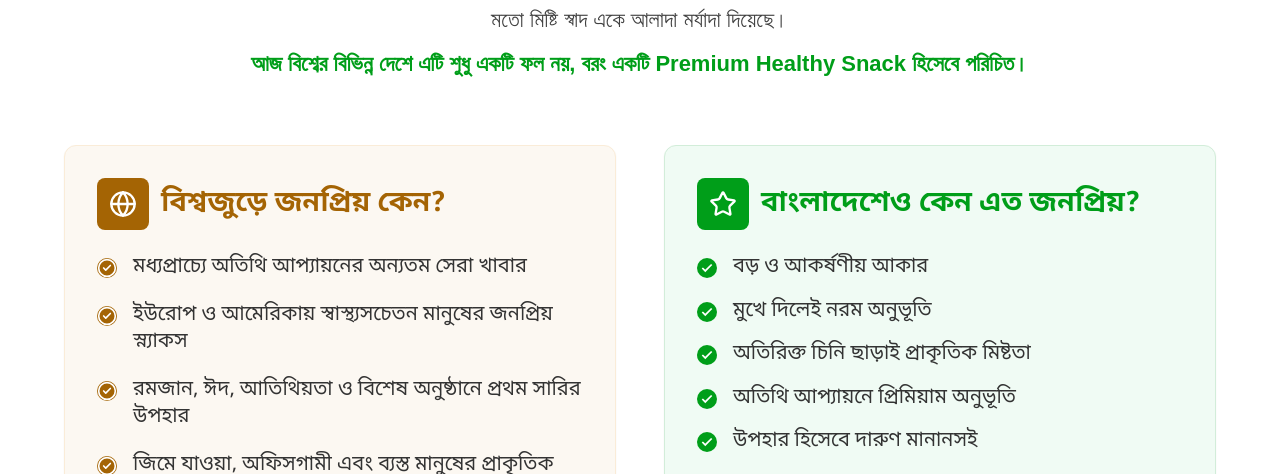
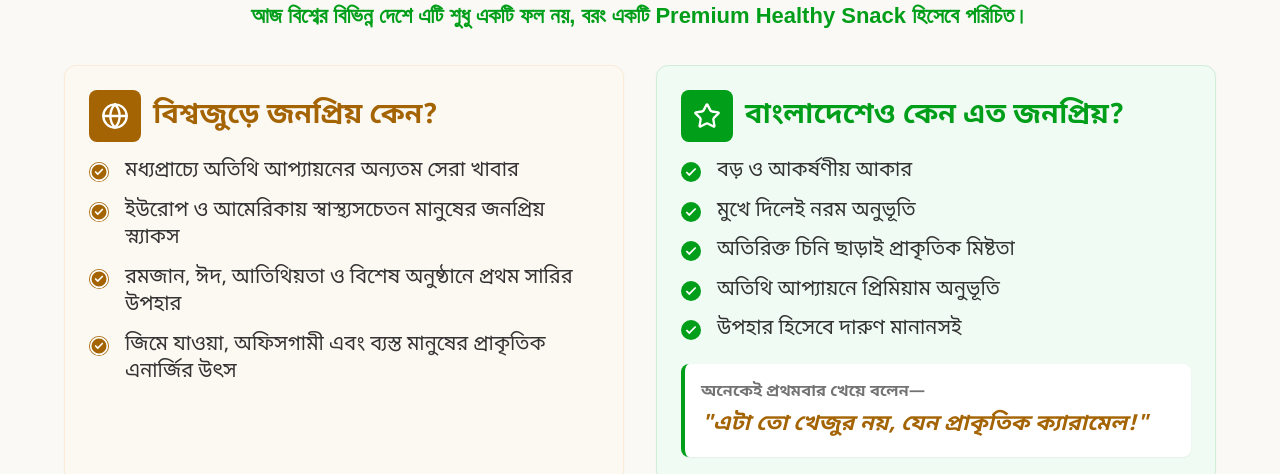
Before and after one commit to Alok4D/arabian-store-bd, a Next.js app in the folder arabian-store-frontend/: page / in a window 1280 px wide. Shown: the part 1166-1640 px from the top of the page. Built offline with nearby package versions, Linux system fonts and the light colour scheme; no server answers.

Commit message:
feat: add WhyChooseMedjool component to landing page

```diff
--- a/arabian-store-frontend/src/app/(landing)/components/WhyChooseMedjool.tsx
+++ b/arabian-store-frontend/src/app/(landing)/components/WhyChooseMedjool.tsx
@@ -4,8 +4,8 @@ import { Globe, Heart, Gift, Zap, Star, CheckCircle2 } from 'lucide-react';
 
 export default function WhyChooseMedjool() {
   return (
-    <div className="py-16 md:py-24 bg-white text-[#333]">
-      <div className="max-w-7xl mx-auto px-4 md:px-8 lg:px-16 space-y-16">
+    <div className="py-8 md:py-12 bg-[#faf9f5] text-[#333]">
+      <div className="max-w-7xl mx-auto px-4 md:px-8 lg:px-16 space-y-8">
 
         {/* Intro Section */}
         <div className="text-center max-w-4xl mx-auto">
@@ -18,17 +18,17 @@ export default function WhyChooseMedjool() {
           </p>
         </div>
 
-        <div className="grid grid-cols-1 md:grid-cols-2 gap-12">
+        <div className="grid grid-cols-1 md:grid-cols-2 gap-6 md:gap-8">
 
           {/* Global Popularity */}
-          <div className="bg-[#fcf8f2] rounded-xl p-8 border border-[#faecd8] shadow-sm hover:shadow-md transition-shadow">
-            <div className="flex items-center gap-3 mb-6">
+          <div className="bg-[#fcf8f2] rounded-xl p-5 md:p-6 border border-[#faecd8] shadow-sm hover:shadow-md transition-shadow">
+            <div className="flex items-center gap-3 mb-4">
               <div className="bg-[#a46404] text-white p-3 rounded-lg">
                 <Globe size={28} />
               </div>
               <h3 className="text-[24px] md:text-[28px] font-bold text-[#a46404]">বিশ্বজুড়ে জনপ্রিয় কেন?</h3>
             </div>
-            <ul className="space-y-5">
+            <ul className="space-y-3">
               {[
                 "মধ্যপ্রাচ্যে অতিথি আপ্যায়নের অন্যতম সেরা খাবার",
                 "ইউরোপ ও আমেরিকায় স্বাস্থ্যসচেতন মানুষের জনপ্রিয় স্ন্যাকস",
@@ -46,14 +46,14 @@ export default function WhyChooseMedjool() {
           </div>
 
           {/* BD Popularity */}
-          <div className="bg-[#f0fbf4] rounded-xl p-8 border border-[#d2edd9] shadow-sm hover:shadow-md transition-shadow">
-            <div className="flex items-center gap-3 mb-6">
+          <div className="bg-[#f0fbf4] rounded-xl p-5 md:p-6 border border-[#d2edd9] shadow-sm hover:shadow-md transition-shadow">
+            <div className="flex items-center gap-3 mb-4">
               <div className="bg-[#009e19] text-white p-3 rounded-lg">
                 <Star size={28} />
               </div>
               <h3 className="text-[24px] md:text-[28px] font-bold text-[#009e19]">বাংলাদেশেও কেন এত জনপ্রিয়?</h3>
             </div>
-            <ul className="space-y-4 mb-8">
+            <ul className="space-y-3 mb-5">
               {[
                 "বড় ও আকর্ষণীয় আকার",
                 "মুখে দিলেই নরম অনুভূতি",
@@ -72,7 +72,7 @@ export default function WhyChooseMedjool() {
               ))}
             </ul>
 
-            <div className="bg-white p-5 rounded-lg border-l-4 border-[#009e19] shadow-sm">
+            <div className="bg-white p-4 rounded-lg border-l-4 border-[#009e19] shadow-sm">
               <p className="text-[16px] text-neutral-500 mb-1 font-bold">অনেকেই প্রথমবার খেয়ে বলেন—</p>
               <p className="text-[20px] md:text-[22px] font-bold text-[#a46404] italic">
                 "এটা তো খেজুর নয়, যেন প্রাকৃতিক ক্যারামেল!"
```
